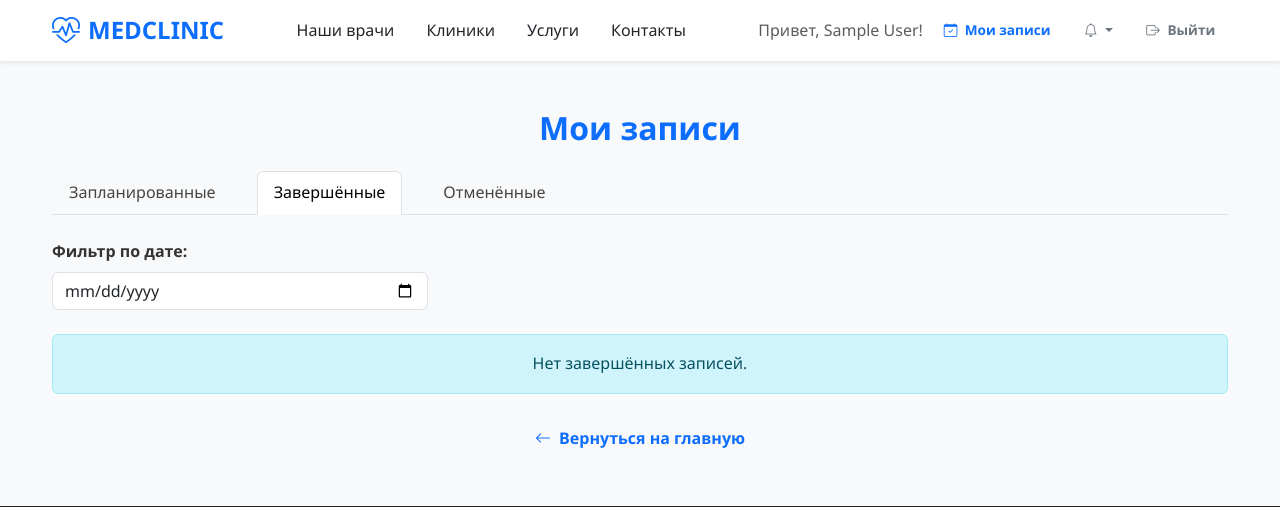
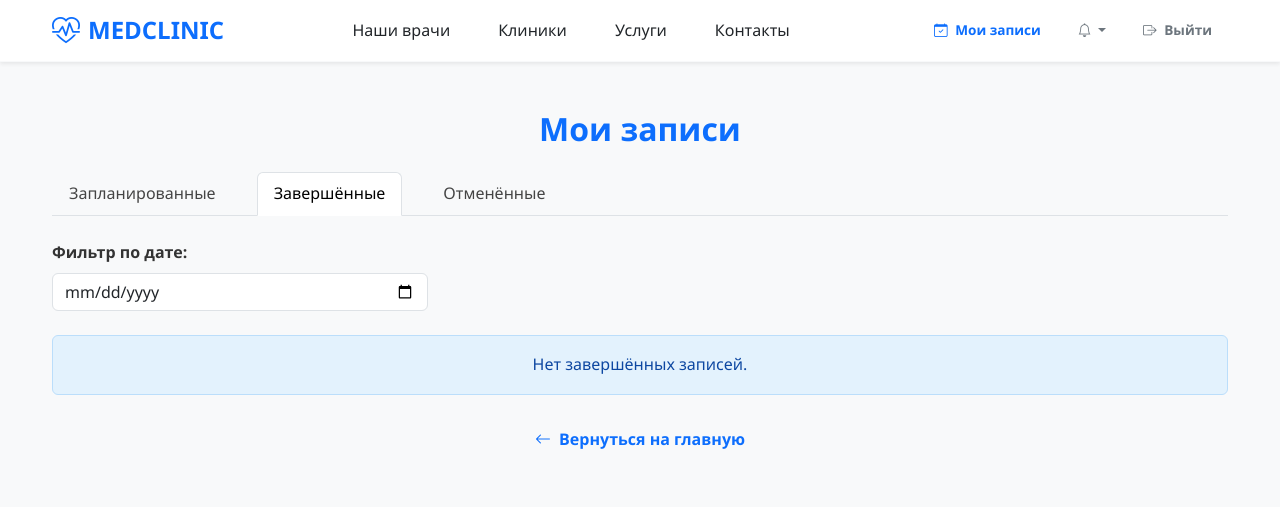
Before and after one commit to HolodovaElizaveta/Clinic, a Django app: page /my-appointments/ in a window 1280 px wide, after a click on "Завершённые". Shown: the top 507 px of the page. Run offline with Django 5.2, Linux system fonts and the light colour scheme; a user stored in the database is signed in; tables that the repository leaves empty hold one stand-in row (values such as "Sample post"); some libraries are stand-ins or nearby versions.

Commit message:
шапка

```diff
--- a/medbooking/clinic/static/clinic/css/style.css
+++ b/medbooking/clinic/static/clinic/css/style.css
@@ -484,184 +484,25 @@ p { font-size: 1rem; color: #555; }
     }
 }
 
-/* === СТРАНИЦА ВРАЧА — СОВРЕМЕННЫЙ ДИЗАЙН === */
-
-.doctor-page-layout {
-    display: flex;
-    gap: 2rem;
-    align-items: flex-start;
-    flex-wrap: wrap;
-    padding: 2rem 0;
+.nav-link {
+    transition: all 0.2s ease;
 }
 
-.doctor-photo-column {
-    flex: 0 0 300px;
-    display: flex;
-    flex-direction: column;
-    gap: 1rem;
+.nav-link:hover {
+    background: #f8f9fa;
+    color: #007bff !important;
+    transform: translateY(-1px);
 }
 
-.doctor-photo-large {
-    width: 100%;
-    height: auto;
-    border-radius: 12px;
-    box-shadow: 0 4px 12px rgba(0,0,0,0.08);
-    object-fit: cover;
+/* Стили для приветственного алерта */
+.alert-info {
+    background-color: #e3f2fd;
+    border-color: #bbdefb;
+    color: #0d47a1;
 }
 
-.doctor-role {
-    font-size: 0.95rem;
-    color: #555;
-    line-height: 1.5;
-    background: #f8f9fa;
-    padding: 0.8rem;
-    border-radius: 8px;
-    margin-top: 0.5rem;
+.alert-info .btn-close {
+    padding: 0.5rem;
+    font-size: 0.875rem;
+    line-height: 1;
 }
-
-.patient-type {
-    display: flex;
-    align-items: center;
-    font-size: 0.9rem;
-    color: #666;
-    background: #f8f9fa;
-    padding: 0.6rem 1rem;
-    border-radius: 8px;
-    margin-top: 0.5rem;
-}
-
-.patient-type svg {
-    fill: #007bff;
-    margin-right: 8px;
-}
-
-/* Центральная колонка */
-.doctor-info-column {
-    flex: 1;
-    min-width: 350px;
-}
-
-.doctor-info-column h1 {
-    font-size: 2.2rem;
-    color: #333;
-    margin-bottom: 0.5rem;
-}
-
-.doctor-info-column h2 {
-    font-size: 1.4rem;
-    color: #007bff;
-    margin: 1.5rem 0 1rem;
-    font-weight: 600;
-}
-
-.info-row {
-    margin: 0.8rem 0;
-    line-height: 1.6;
-    color: #444;
-}
-
-.info-row strong {
-    color: #333;
-    font-weight: 600;
-}
-
-.specializations-list {
-    list-style: disc;
-    padding-left: 1.5rem;
-    margin: 0.5rem 0 1rem;
-    line-height: 1.6;
-}
-
-.specializations-list li {
-    margin: 0.3rem 0;
-    color: #555;
-}
-
-.show-more-link {
-    margin-top: 1rem;
-    font-size: 0.95rem;
-    color: #007bff;
-    text-decoration: underline;
-    cursor: pointer;
-}
-
-/* Правая колонка — цена и кнопка */
-.doctor-action-column {
-    flex: 0 0 300px;
-}
-
-.price-card {
-    background: white;
-    border-radius: 16px;
-    padding: 1.5rem;
-    box-shadow: 0 4px 16px rgba(0,0,0,0.05);
-    text-align: center;
-}
-
-.price-header {
-    font-size: 1.1rem;
-    color: #666;
-    margin-bottom: 0.5rem;
-}
-
-.price-value {
-    font-size: 2rem;
-    font-weight: 700;
-    color: #007bff;
-    margin: 0.5rem 0;
-}
-
-.price-card .btn {
-    width: 100%;
-    margin-top: 1rem;
-    padding: 0.6rem;
-    font-size: 1rem;
-}
-
-/* Кнопка "Показать ещё" */
-.show-more-link {
-    color: #007bff;
-    text-decoration: underline;
-    font-size: 0.95rem;
-    cursor: pointer;
-    transition: color 0.2s;
-}
-
-.show-more-link:hover {
-    color: #0056b3;
-}
-
-/* Адаптивность */
-@media (max-width: 992px) {
-    .doctor-page-layout {
-        flex-direction: column;
-    }
-
-    .doctor-photo-column,
-    .doctor-info-column,
-    .doctor-action-column {
-        flex: 1 1 100%;
-        max-width: 100%;
-    }
-
-    .doctor-photo-large {
-        width: 100%;
-        height: 300px;
-    }
-}
-
-@media (max-width: 576px) {
-    .price-value {
-        font-size: 1.6rem;
-    }
-
-    .doctor-role,
-    .patient-type {
-        font-size: 0.85rem;
-        padding: 0.5rem;
-    }
-
-    .doctor-info-column h1 {
-        font-size: 1.8rem;
-    }
-}
--- a/medbooking/clinic/templates/clinic/base.html
+++ b/medbooking/clinic/templates/clinic/base.html
@@ -16,9 +16,9 @@
 <body class="d-flex flex-column min-vh-100">
 
    <!-- Шапка сайта -->
-    <header class="bg-white shadow-sm py-2">
+<header class="bg-white shadow-sm border-bottom border-light">
     <div class="container">
-            <div class="d-flex justify-content-between align-items-center">
+        <div class="d-flex justify-content-between align-items-center py-2">
             <!-- Логотип -->
             <a href="{% url 'main' %}" class="text-decoration-none d-flex align-items-center">
                 <i class="bi bi-heart-pulse text-primary fs-3"></i>
@@ -27,18 +27,18 @@
 
             <!-- Навигация (только на md+) -->
             <nav class="nav d-none d-md-flex gap-3">
-                    <a href="#doctors" class="nav-link text-dark px-2 py-1 rounded">Наши врачи</a>
-                    <a href="#clinics" class="nav-link text-dark px-2 py-1 rounded">Клиники</a>
-                    <a href="#" class="nav-link text-dark px-2 py-1 rounded">Услуги</a>
-                    <a href="#" class="nav-link text-dark px-2 py-1 rounded">Контакты</a>
+                <a href="#doctors" class="nav-link text-dark px-3 py-2 rounded">Наши врачи</a>
+                <a href="#clinics" class="nav-link text-dark px-3 py-2 rounded">Клиники</a>
+                <a href="#" class="nav-link text-dark px-3 py-2 rounded">Услуги</a>
+                <a href="#" class="nav-link text-dark px-3 py-2 rounded">Контакты</a>
             </nav>
 
             <!-- Кнопки авторизации и уведомления -->
             {% if user.is_authenticated %}
                 <div class="auth-buttons d-flex align-items-center gap-2">
                     {% if user.role == 'patient' and user.patient_profile %}
-                            <span class="welcome text-muted d-none d-md-inline">Привет, {{ user.patient_profile.full_name }}!</span>
-                            <a href="{% url 'my_appointments' %}" class="btn btn-outline-primary btn-sm">
+
+                        <a href="{% url 'my_appointments' %}" class="btn btn-outline-primary btn-sm px-3">
                             <i class="bi bi-calendar-check me-1"></i> Мои записи
                         </a>
                         <!-- Уведомления пациента -->
@@ -83,10 +83,8 @@
                         </div>
 
                     {% elif user.role == 'doctor' and user.doctor_profile %}
-                            <span class="welcome text-muted d-none d-md-inline">
-                                Привет, доктор {{ user.doctor_profile.full_name }}!
-                            </span>
-                            <a href="{% url 'doctor_appointments' %}" class="btn btn-outline-primary btn-sm">
+
+                        <a href="{% url 'doctor_appointments' %}" class="btn btn-outline-primary btn-sm px-3">
                             <i class="bi bi-calendar-event me-1"></i> Мои приёмы
                         </a>
                         <!-- Уведомления врача -->
@@ -134,10 +132,10 @@
                         <span class="welcome text-muted d-none d-md-inline">
                             Привет, администратор {{ user.username }}!
                         </span>
-                            <a href="{% url 'admin_appointments' %}" class="btn btn-outline-primary btn-sm">
+                        <a href="{% url 'admin_appointments' %}" class="btn btn-outline-primary btn-sm px-3">
                             <i class="bi bi-calendar-check me-1"></i> Управление
                         </a>
-                            <a href="{% url 'admin:index' %}" class="btn btn-outline-danger btn-sm ms-1">
+                        <a href="{% url 'admin:index' %}" class="btn btn-outline-danger btn-sm ms-1 px-3">
                             <i class="bi bi-shield-lock me-1"></i> Admin
                         </a>
                     {% endif %}
@@ -145,14 +143,14 @@
                     <!-- Кнопка выхода -->
                     <form method="post" action="{% url 'logout' %}" class="d-inline">
                         {% csrf_token %}
-                            <button type="submit" class="btn btn-outline-secondary btn-sm">
+                        <button type="submit" class="btn btn-outline-secondary btn-sm px-3">
                             <i class="bi bi-box-arrow-right me-1"></i> Выйти
                         </button>
                     </form>
                 </div>
             {% else %}
                 <div class="auth-buttons">
-                        <a href="{% url 'login' %}" class="btn btn-primary btn-sm">
+                    <a href="{% url 'login' %}" class="btn btn-primary btn-sm px-3">
                         <i class="bi bi-box-arrow-in-right me-1"></i> Вход / Регистрация
                     </a>
                 </div>
@@ -160,6 +158,18 @@
         </div>
     </div>
 </header>
+
+<!-- Приветствие НАД шапкой -->
+{% if user.is_authenticated and user.role == 'doctor' and user.doctor_profile %}
+    <div class="bg-info text-white py-2 text-center" style="position: relative; z-index: 1000;">
+        <div class="container d-flex justify-content-between align-items-center">
+            <span><i class="bi bi-person-check me-2"></i>Привет, доктор {{ user.doctor_profile.full_name }}!</span>
+            <button type="button" class="btn btn-sm btn-light" onclick="this.parentElement.parentElement.style.display='none';">
+                Закрыть
+            </button>
+        </div>
+    </div>
+{% endif %}
 
     <!-- Основное содержимое -->
     <main class="flex-grow-1">
```
Lines whose indentation alone changed are shown as unchanged.
